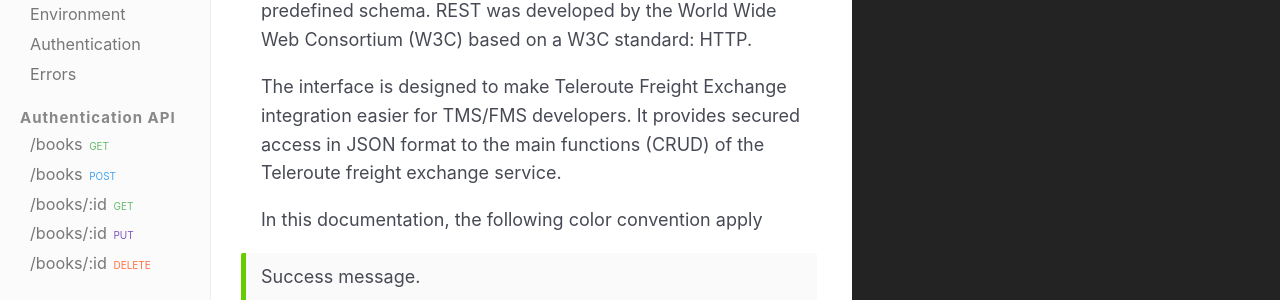
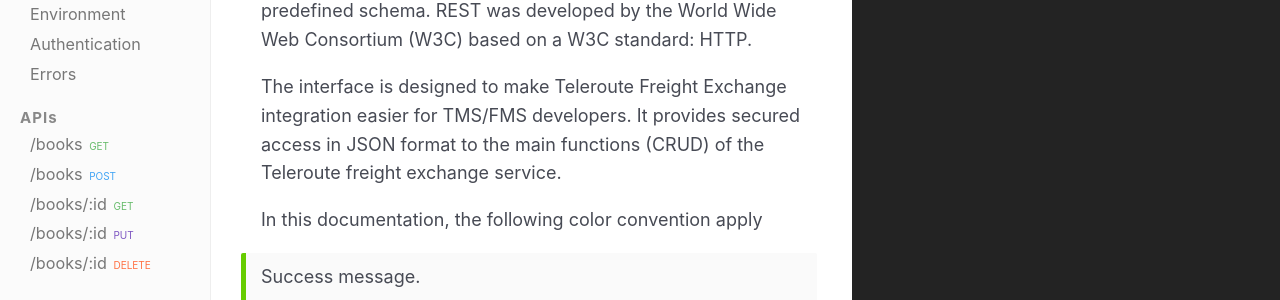
Before and after one commit to pierreyb/telerouteAPI, a Jekyll site: the page built from index.html, in a window 1280 px wide. Shown: the part 188-488 px from the top of the page. Built offline with Jekyll 4.4.1, drawn with Linux system fonts in a browser that asks for light colours; nearby versions of some CDN libraries.

Commit message:
Updated '_config.yml' via CloudCannon

```diff
--- a/_config.yml
+++ b/_config.yml
@@ -10,7 +10,7 @@
     title: Documentation
     position_number: 1
   api:
-    title: Authentication API
+    title: APIs
     position_number: 2
 plugins:
   - jekyll-sitemap
```
